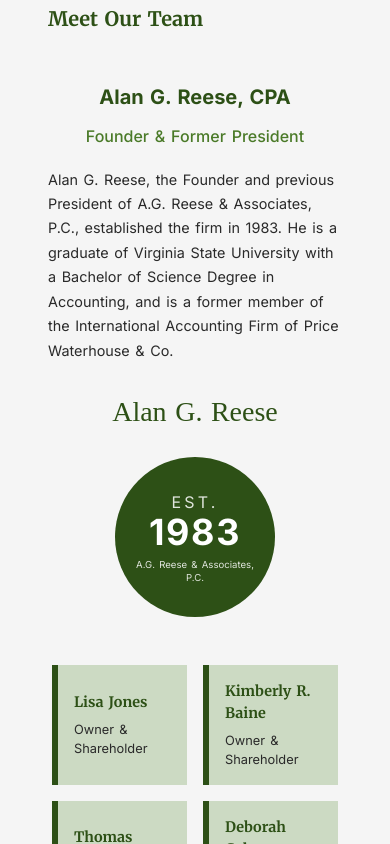
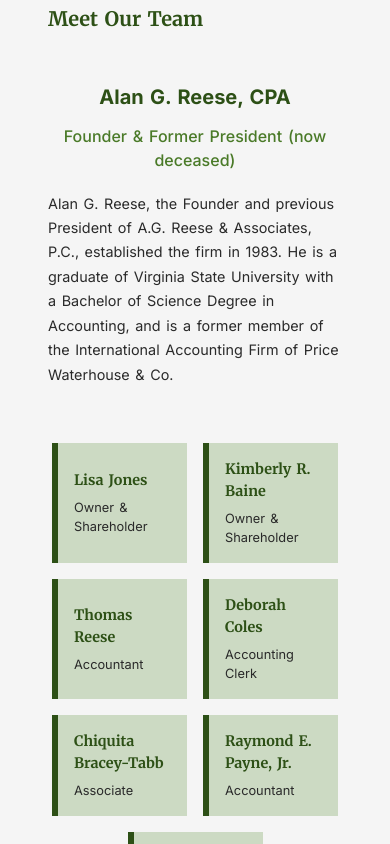
Before and after one commit to BeeDev-HiveCollective/agra-client, a React (Vite) app: page /about in a window 390 px wide. Shown: the part 1500-2344 px from the top of the page. Built offline with nearby package versions, Linux system fonts and the light colour scheme.

Commit message:
Saving rebase changes

```diff
--- a/src/components/AboutComponents/History/History.jsx
+++ b/src/components/AboutComponents/History/History.jsx
@@ -6,7 +6,7 @@
         <div>
             <h3 className="history-header">History</h3>
             <h5 className="history-content">
-                A. G. Reese & Associates P.C is a full service Certiﬁed Public Accounting ﬁrm that has been delivering exceptional, reliable, and timely professional services to individuals, businesses, and non-proﬁt organizations, all at a fair and transparent fee for over 40 years. Alan G. Reese, organized A. G. Reese & Associates, P.C., in 1983 after working for Price Waterhouse & Coopers(a big four accounting ﬁrm). His Vision and leadership have resulted in the development of a multi-talented professional staff with unparalleled dedication to the delivery of the highest quality of service available.
+                A. G. Reese & Associates P.C is a full service Certiﬁed Public Accounting ﬁrm that has been delivering exceptional, reliable, and timely professional services to individuals, businesses, and non-proﬁt organizations, all at a fair and transparent fee for over 40 years. Alan G. Reese, organized A. G. Reese & Associates, P.C., in 1983 after working for Price Waterhouse & Coopers (a big four accounting ﬁrm). His Vision and leadership have resulted in the development of a multi-talented professional staff with unparalleled dedication to the delivery of the highest quality of service available.
             </h5>
             <br />
             <h5 className="history-content">
--- a/src/components/AboutComponents/OurTeam/OurTeam.css
+++ b/src/components/AboutComponents/OurTeam/OurTeam.css
@@ -1,5 +1,4 @@
 /* OUR TEAM SECTION */
-
 .our-team {
     padding: 2rem 0;
 }
@@ -12,7 +11,6 @@
 }
 
 /* FOUNDER SECTION */
-
 .founder {
     display: flex;
     flex-direction: row;
@@ -49,62 +47,17 @@
     margin: 0.5rem 0;
 }
 
-.founder-signature {
-    font-family: 'Dancing Script', 'Brush Script MT', cursive;
-    font-size: 1.75rem;
-    color: var(--primary);
-    margin-top: 0.5rem;
-}
+/* EST. BADGE */
+.est-badge {
+    display: flex;
+    justify-content: center;
 
-/* EST. BADGE */
-.founder-badge {
-    flex-shrink: 0;
-    width: 16rem;
-    height: 16rem;
-    background-color: var(--primary);
-    border-radius: 50%;
-    display: flex;
-    align-items: center;
-    justify-content: center;
-}
-
-.founder-badge-content {
-    display: flex;
-    flex-direction: column;
-    align-items: center;
-    justify-content: center;
-    text-align: center;
-    padding: 1rem;
-}
-
-.founder-badge-est {
-    color: rgba(255, 255, 255, 0.85);
-    font-size: 1rem;
-    font-weight: 400;
-    letter-spacing: 0.2rem;
-    text-transform: uppercase;
-}
-
-.founder-badge-year {
-    color: #ffffff;
-    font-size: 3.5rem;
-    font-weight: 700;
-    line-height: 1;
-    letter-spacing: 0.1rem;
-}
-
-.founder-badge-firm {
-    color: rgba(255, 255, 255, 0.85);
-    font-size: 0.7rem;
-    font-weight: 400;
-    text-align: center;
-    margin-top: 0.5rem;
-    line-height: 1.4;
-    max-width: 10rem;
+    img {
+        height: 17rem;
+    }
 }
 
 /* GRID */
-
 .team-grid-section {
     padding: 2rem 4rem;
 }
@@ -147,7 +100,6 @@
 }
 
 /* RESPONSIVE STYLES */
-
 /* Tablet (768px) */
 @media (max-width: 768px) {
 
@@ -164,23 +116,18 @@
         align-items: flex-start;
     }
 
-    .founder-badge {
-        width: 12rem;
-        height: 12rem;
-        align-self: center;
-    }
-
-    .founder-badge-year {
-        font-size: 2.75rem;
-    }
-
-    /* Grid - 2 cards per row on tablet */
     .team-grid-section {
         padding: 2rem;
     }
 
     .team-grid-card {
         flex: 0 1 calc(50% - 1rem);
+    }
+
+    .est-badge img {
+        width: 100%;
+        height: 10rem;
+        padding: 1rem 0 0 0;
     }
 }
 
@@ -209,20 +156,6 @@
         text-align: left;
     }
 
-    .founder-badge {
-        width: 10rem;
-        height: 10rem;
-    }
-
-    .founder-badge-year {
-        font-size: 2.25rem;
-    }
-
-    .founder-badge-firm {
-        font-size: 0.6rem;
-    }
-
-    /* Grid - 2 cards per row on mobile */
     .team-grid-section {
         padding: 1rem;
     }
--- a/src/components/AboutComponents/OurTeam/OurTeam.jsx
+++ b/src/components/AboutComponents/OurTeam/OurTeam.jsx
@@ -1,4 +1,5 @@
 import Divider from '../../ReusableComponents/DividerComponent/Divider';
+// import Badge from '../../../assets/40_years_badge.png';
 import "./OurTeam.css";
 
 function OurTeam() {
@@ -10,7 +11,7 @@
         { name: 'Deborah Coles', title: 'Accounting Clerk' },
         { name: 'Chiquita Bracey-Tabb', title: 'Associate' },
         { name: 'Raymond E. Payne, Jr.', title: 'Accountant' },
-        { name: 'A. LaFran Walker', title: 'Associate' }
+        { name: 'Pamela Lipscombe', title: 'Accountant' }
     ];
 
     return (
@@ -21,22 +22,17 @@
             <div className="founder">
                 <div className="founder-text">
                     <h4 className="founder-name">Alan G. Reese, CPA</h4>
-                    <h5 className="founder-title">Founder & Former President</h5>
+                    <h5 className="founder-title">Founder & Former President (now deceased)</h5>
                     <p className="founder-bio">
                         Alan G. Reese, the Founder and previous President of A.G. Reese & Associates, P.C.,
                         established the firm in 1983. He is a graduate of Virginia State University with a
                         Bachelor of Science Degree in Accounting, and is a former member of the International
                         Accounting Firm of Price Waterhouse & Co.
                     </p>
-                    <p className="founder-signature">Alan G. Reese</p>
                 </div>
-                <div className="founder-badge">
-                    <div className="founder-badge-content">
-                        <span className="founder-badge-est">Est.</span>
-                        <span className="founder-badge-year">1983</span>
-                        <span className="founder-badge-firm">A.G. Reese & Associates, P.C.</span>
-                    </div>
-                </div>
+                {/* <div className='est-badge'>
+                    <img src={Badge} alt='40 Years of Service Badge' />
+                </div> */}
             </div>
 
             {/* TEAM GRID */}
```
